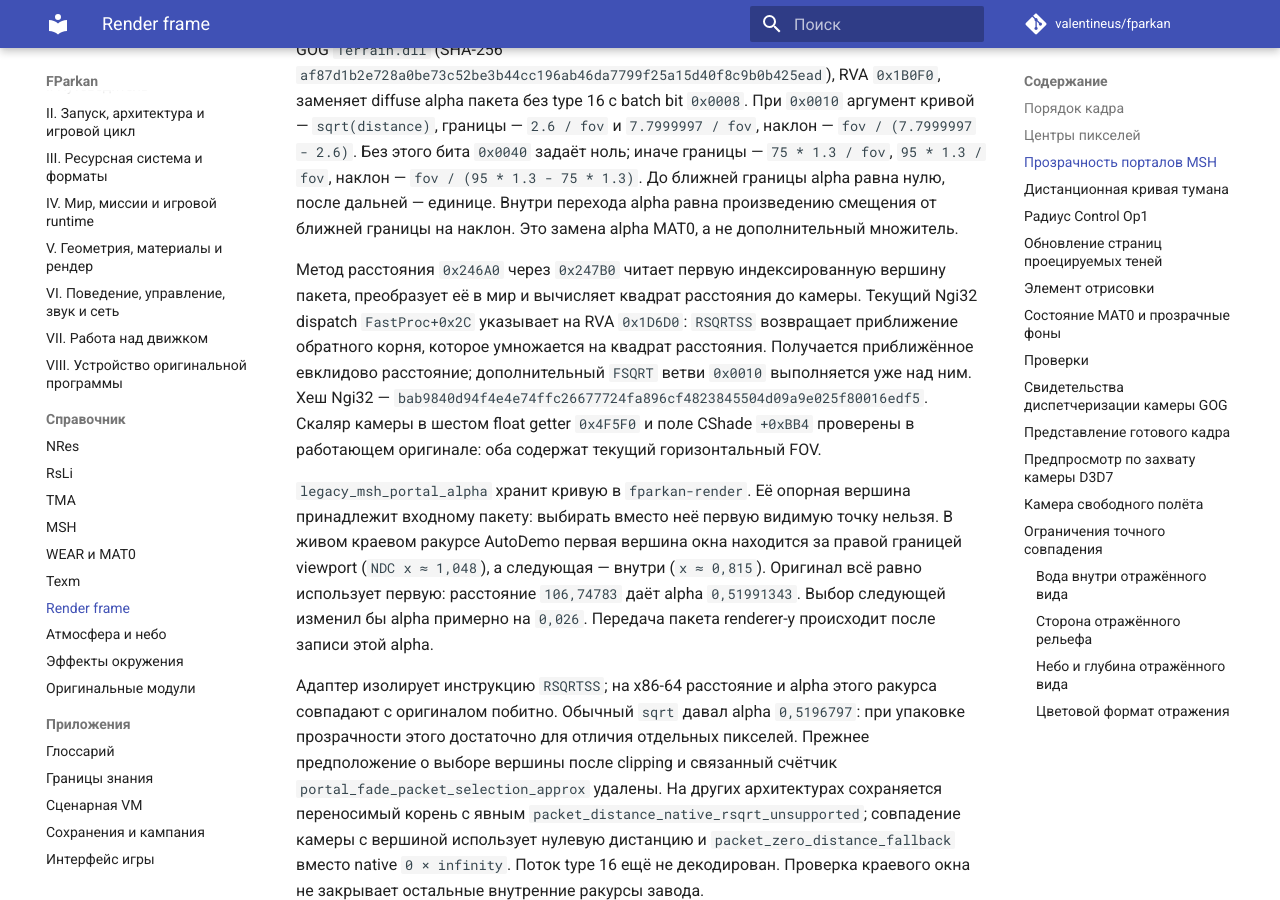
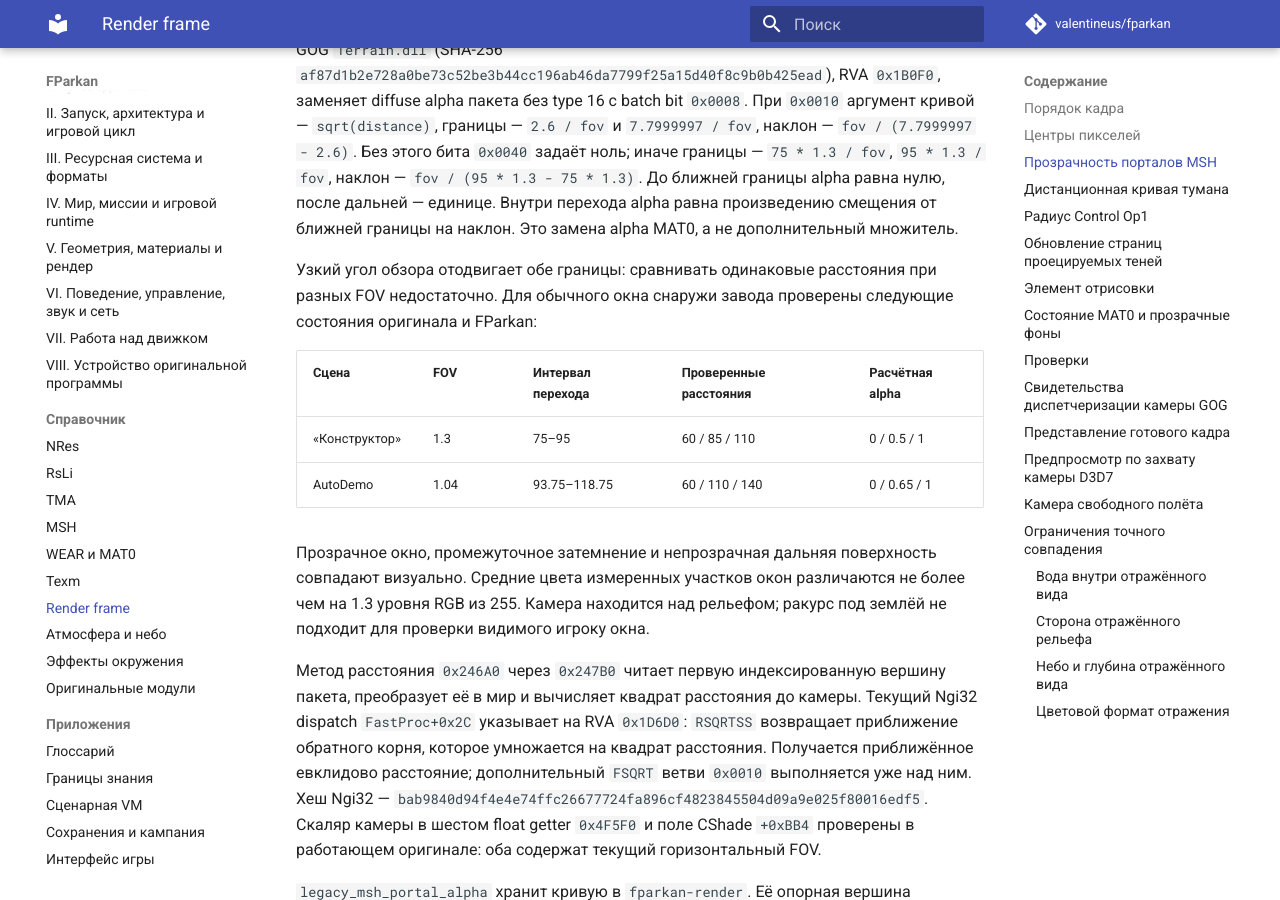
Before and after one commit to valentineus/fparkan, an MkDocs documentation site: the page built from docs/reference/render-frame.md, in a window 1280 px wide and 900 px high, scrolled down 1728 px. Built offline with MkDocs 1.6.1 and Material for MkDocs 9.7.7, drawn with Linux system fonts in a browser that asks for light colours; comment, search, counter and statistics services are not loaded; some of the changed text lies outside the part shown.

Commit message:
docs(render): accept exterior portal ranges and defer demo interior

```diff
--- a/docs/reference/render-frame.md
+++ b/docs/reference/render-frame.md
@@ -78,6 +78,20 @@
 после дальней — единице. Внутри перехода alpha равна произведению смещения от
 ближней границы на наклон. Это замена alpha MAT0, а не дополнительный множитель.
 
+Узкий угол обзора отодвигает обе границы: сравнивать одинаковые расстояния
+при разных FOV недостаточно. Для обычного окна снаружи завода проверены
+следующие состояния оригинала и FParkan:
+
+| Сцена | FOV | Интервал перехода | Проверенные расстояния | Расчётная alpha |
+|---|---|---|---|---|
+| «Конструктор» | 1.3 | 75–95 | 60 / 85 / 110 | 0 / 0.5 / 1 |
+| AutoDemo | 1.04 | 93.75–118.75 | 60 / 110 / 140 | 0 / 0.65 / 1 |
+
+Прозрачное окно, промежуточное затемнение и непрозрачная дальняя поверхность
+совпадают визуально. Средние цвета измеренных участков окон различаются
+не более чем на 1.3 уровня RGB из 255. Камера находится над рельефом;
+ракурс под землёй не подходит для проверки видимого игроку окна.
+
 Метод расстояния `0x246A0` через `0x247B0` читает первую индексированную
 вершину пакета, преобразует её в мир и вычисляет квадрат расстояния до камеры.
 Текущий Ngi32 dispatch `FastProc+0x2C` указывает на RVA `0x1D6D0`:
@@ -128,6 +142,12 @@
 проверяются снаружи, а доступный внутренний диапазон — отдельным ракурсом.
 Это ограничение конкретного окна, а не изменение кривой или доказательство
 предельных дистанций остальных окон и интерьера AutoDemo.
+
+Настоящий интерьер AutoDemo остаётся отдельной проверкой игрового цикла:
+управления игроком в демонстрации нет, а перенос одной камеры не открывает
+комнаты. Наружные пары подтверждают дистанционную прозрачность, но не
+видимость комнат при живом состоянии игрока и строения. Эта приёмка
+сохранена в фазе G для трёх диапазонов дистанции.
 
 Для такого сравнения одного попадания камеры в AABB строения недостаточно.
 В модели нужно подтвердить пол и потолок около выбранной точки, а луч до
```
Also changed, not shown: docs/appendices/knowledge-boundaries.md (+6 -4 lines).
